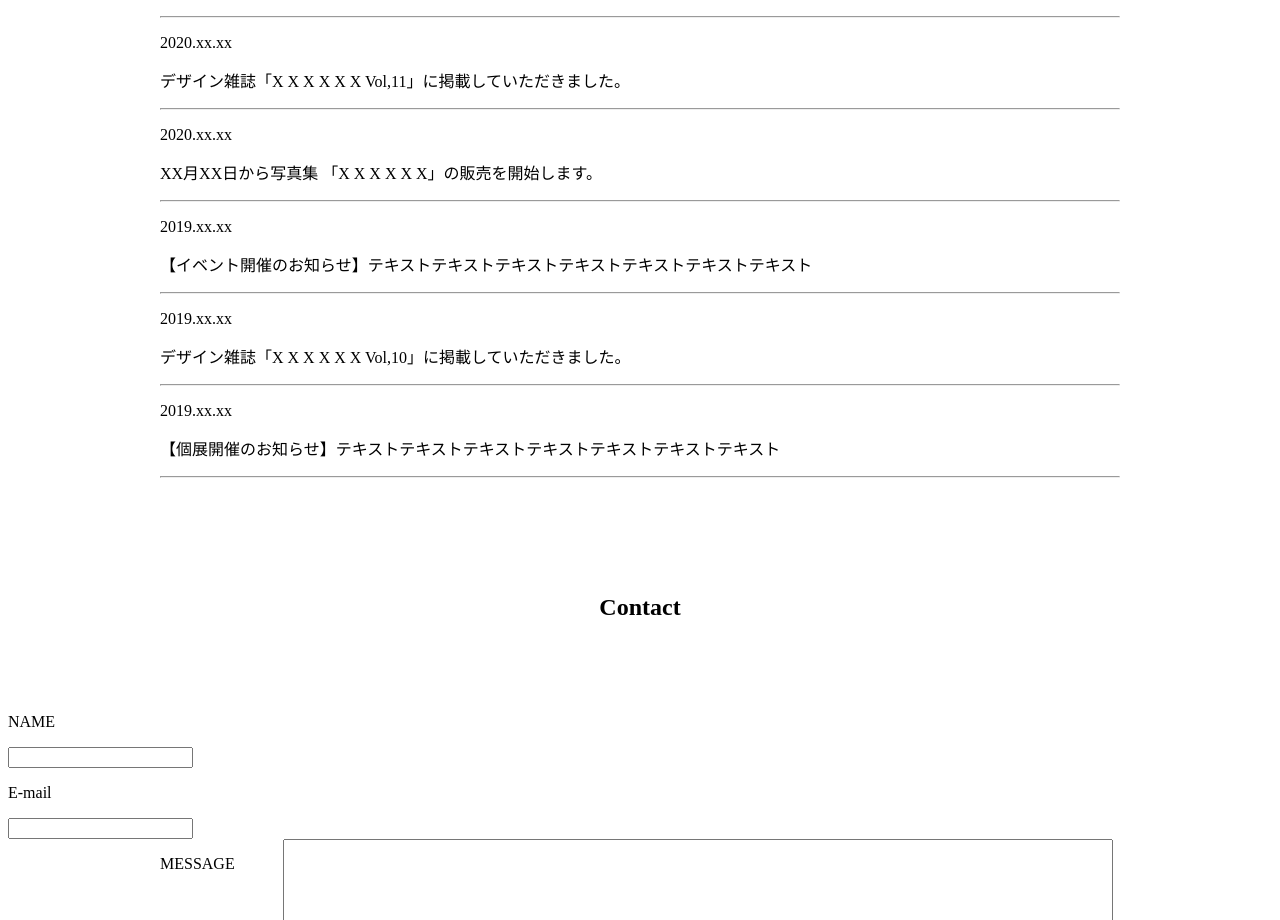
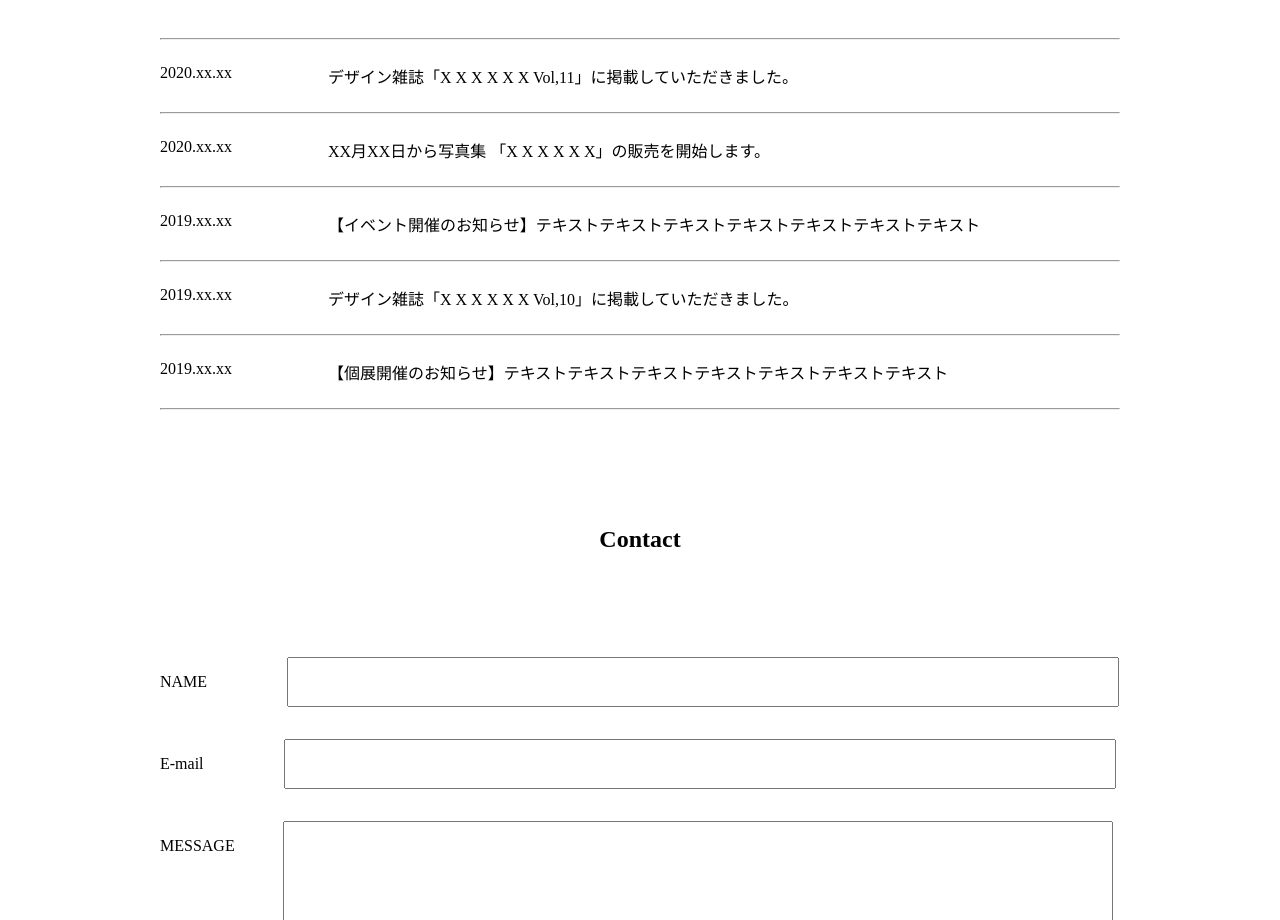
Before and after one commit to ryuto0221yayu/portfolio, a plain HTML site: page index.html in a window 1280 px wide. Shown: the part 1880-2800 px from the top of the page. Drawn offline with Linux system fonts and the light colour scheme.

Commit message:
Add files via upload

```diff
--- a/index.html
+++ b/index.html
@@ -12,6 +12,7 @@
 
 <body>
   <header>
+    <div class="hed-pc">
       <h1>MY Work</h1>
       <div class="hed">
         <p>About</p>
@@ -20,6 +21,8 @@
         <p>Contact</p>
         <img src="img/icon-instagram.png" alt="メニューのアイコン" width="32" height="32">
       </div>
+    </div>
+
   </header>
 
   <main>
@@ -45,6 +48,7 @@
 
   <section class="works">
     <h2>Works</h2>
+    <div class="img-mar">
       <div class="sec-img">
         <ul>
           <li>
@@ -67,36 +71,59 @@
           </li>
         </ul>
       </div>
+
+    </div>
+
   </section>
 
   <section class="news">
     <h2>News</h2>
     <div class="news-item">
       <hr>
-      <p>2020.xx.xx</p>
+      <div class="text-1">
+        <p >2020.xx.xx
+        </p>
         <p>デザイン雑誌「X X X X X X Vol,11」に掲載していただきました。
         </p>
+      </div>
+
       <hr>
-      <p>2020.xx.xx</p>
+      <div class="text-1">
+        <p >2020.xx.xx
+        </p>
         <p>XX月XX日から写真集 「X X X X X X」の販売を開始します。</p>
+      </div>
+
       <hr>
-      <p>2019.xx.xx</p>
+      <div class="text-1">
+        <p >2019.xx.xx</p>
         <p>【イベント開催のお知らせ】テキストテキストテキストテキストテキストテキストテキスト</p>
+      </div>
+
       <hr>
-      <p>2019.xx.xx</p>
+      <div class="text-1">
+        <p >2019.xx.xx</p>
         <p>デザイン雑誌「X X X X X X Vol,10」に掲載していただきました。</p>
+      </div>
+
       <hr>
-      <p>2019.xx.xx</p>
+      <div class="text-1">
+        <p >2019.xx.xx</p>
         <p>【個展開催のお知らせ】テキストテキストテキストテキストテキストテキストテキスト</p>
+      </div>
+
       <hr>
     </div>
   </section>
 
   <section class="contact">
     <h2>Contact</h2>
-    <div class="text">
+    <div class="mess">
       <p>NAME</p>
       <input type="text">
+    </div>
+
+    <div class="mess">
       <p>E-mail</p>
       <input type="text">
     </div>
```
Lines whose indentation alone changed are shown as unchanged.
